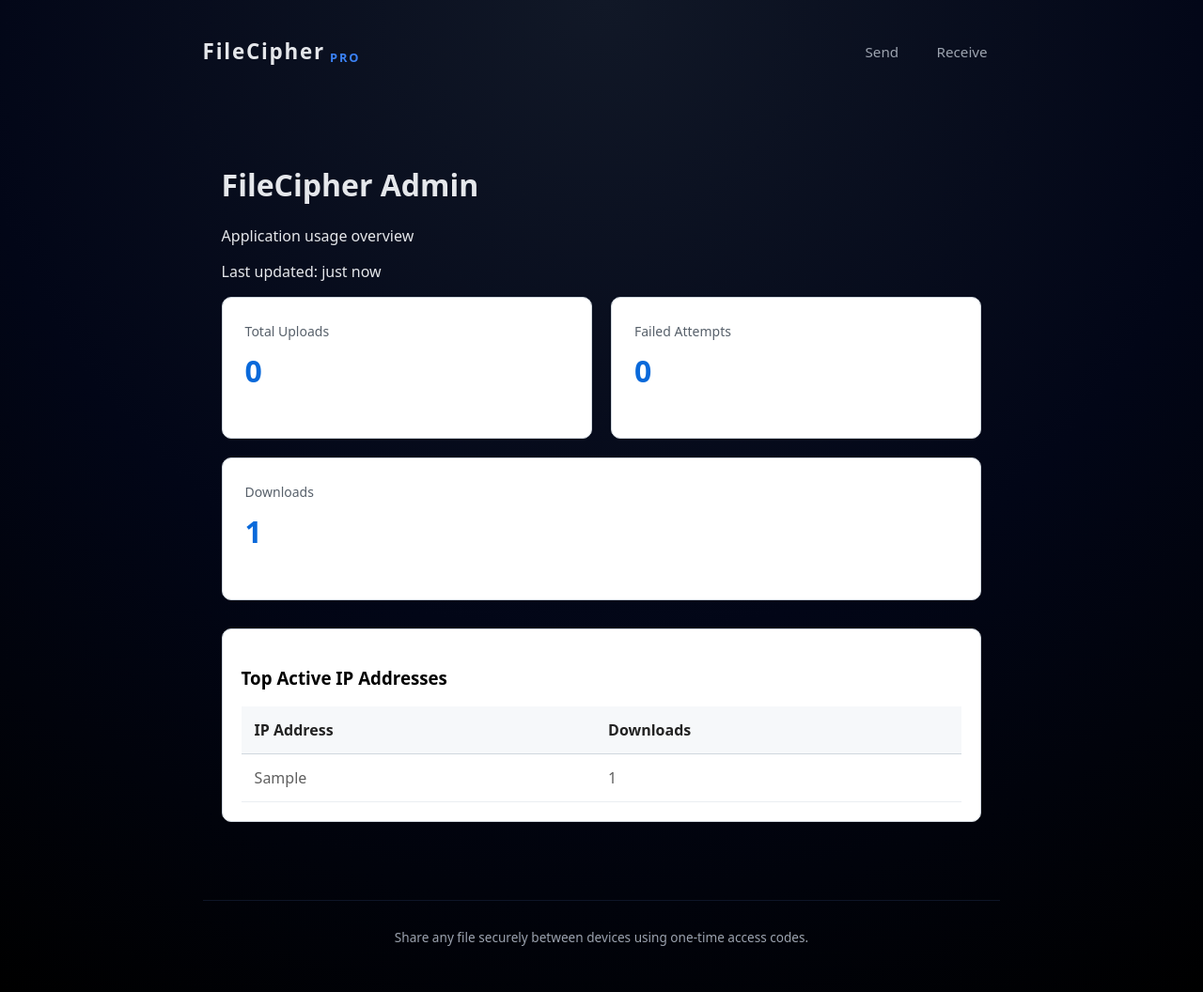
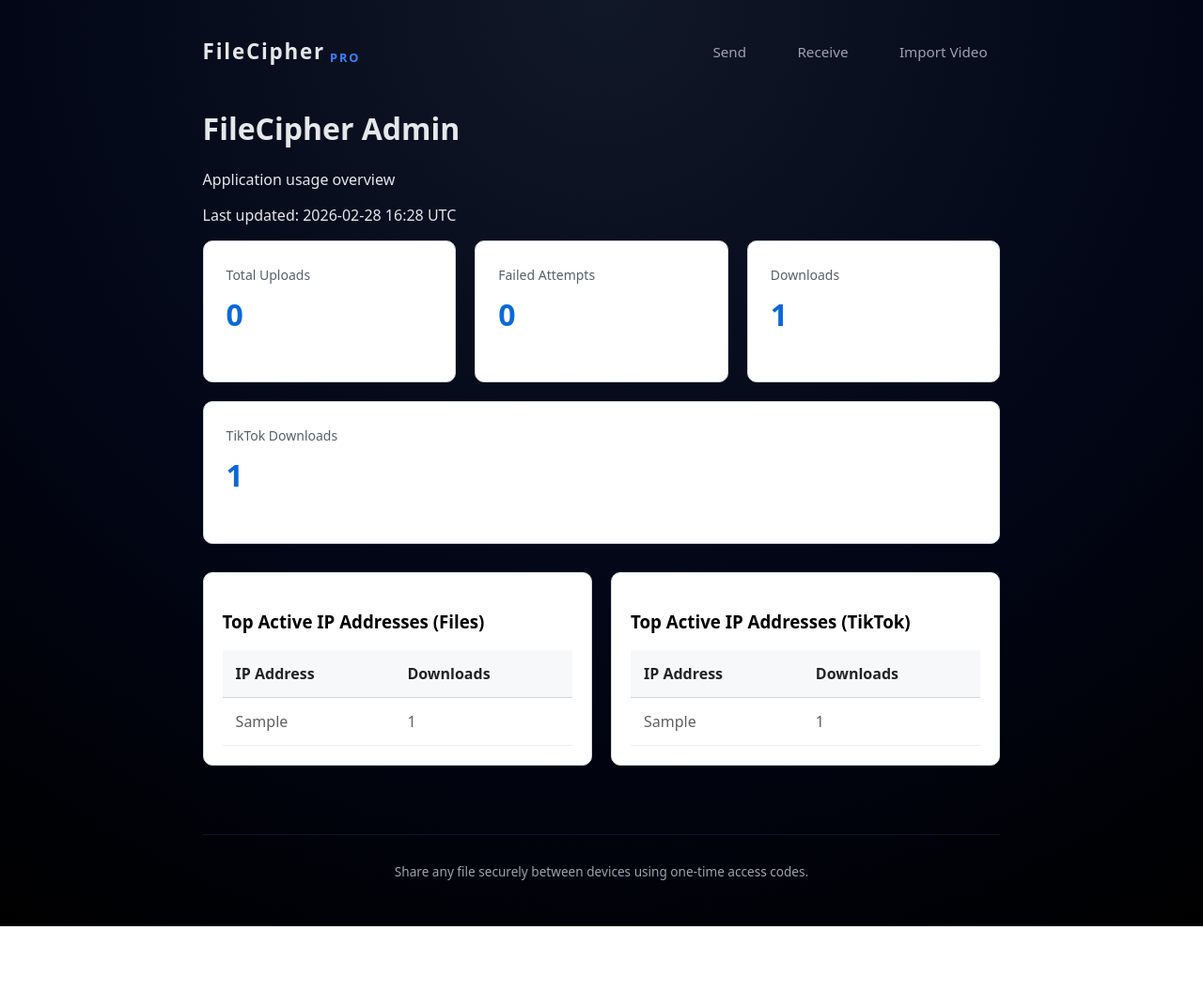
Before and after one commit to collinsmaiko/FileCipher, a Flask app: page /admin/stats in a window 1280 px wide. Shown: the whole page at 94% size. After the commit the page ends 986 px from the top, so only its background shows below. Run offline with Flask 3, Linux system fonts and the light colour scheme; tables that the repository leaves empty hold one stand-in row (values such as "Sample post"); data that the repository does not hold is empty.

Commit message:
Update admin dashboard: TikTok stats, IP tables flex layout, circular loader, and full CSS improvements

```diff
--- a/app.py
+++ b/app.py
@@ -1,13 +1,18 @@
 import os
 import sqlite3
 import secrets
+import yt_dlp
+import glob
+import threading
+import time
 import string
+import uuid
 from datetime import datetime, timedelta
 from io import BytesIO
 
 from flask import (
     Flask, render_template, request, redirect,
-    url_for, flash, send_file, abort
+    url_for, flash, send_file, abort, jsonify
 )
 from werkzeug.utils import secure_filename
 
@@ -413,6 +418,7 @@
     conn = get_db()
     cur = conn.cursor()
 
+    # Existing stats
     cur.execute("SELECT COUNT(*) FROM files")
     total_uploads = cur.fetchone()[0]
 
@@ -428,6 +434,16 @@
     """)
     top_ips = [(row["ip"], row["cnt"]) for row in cur.fetchall()]
 
+    # NEW: TikTok stats
+    cur.execute("SELECT COUNT(*) FROM tiktok_downloads")
+    total_tiktok_downloads = cur.fetchone()[0]
+
+    cur.execute("""
+        SELECT ip, COUNT(*) as cnt FROM tiktok_downloads
+        GROUP BY ip ORDER BY cnt DESC LIMIT 5
+    """)
+    top_tiktok_ips = [(row["ip"], row["cnt"]) for row in cur.fetchall()]
+
     conn.close()
 
     return render_template(
@@ -435,10 +451,168 @@
         total_uploads=total_uploads,
         total_attempts=total_attempts,
         total_downloads=total_downloads,
-        top_ips=top_ips
+        top_ips=top_ips,
+        total_tiktok_downloads=total_tiktok_downloads,
+        top_tiktok_ips=top_tiktok_ips,
+        now=datetime.utcnow().strftime("%Y-%m-%d %H:%M UTC")
     )
 
 
+DOWNLOAD_FOLDER = "downloads"
+os.makedirs(DOWNLOAD_FOLDER, exist_ok=True)
+
+# Store progress by a temporary key
+download_progress = {}
+download_files ={}
+
+
+def download_video_thread(video_url, download_id):
+    try:
+        ydl_opts = {
+            "outtmpl": os.path.join(DOWNLOAD_FOLDER, "%(title)s.%(ext)s"),
+            "format": "mp4",
+            "noplaylist": True,
+            "progress_hooks": [lambda d: download_progress.update({
+                download_id: int(d.get('downloaded_bytes',0)/max(1,d.get('total_bytes',1))*100)
+            }) if d['status']=='downloading' else download_progress.update({download_id:100})],
+            "force_generic_extractor": True
+        }
+        with yt_dlp.YoutubeDL(ydl_opts) as ydl:
+            info = ydl.extract_info(video_url, download=True)
+            filename = ydl.prepare_filename(info)
+            download_files[download_id] = filename
+    except Exception as e:
+        download_progress[download_id] = -1  # error
+
+
+
+@app.route("/start_import", methods=["POST"])
+def start_import():
+    video_url = request.form.get("video_url")
+    if not video_url:
+        return jsonify({"error":"No URL"}),400
+
+    download_id = str(uuid.uuid4())
+    download_progress[download_id] = 0
+    threading.Thread(target=download_video_thread, args=(video_url, download_id)).start()
+    return jsonify({"download_id": download_id})
+
+@app.route("/progress/<download_id>")
+def progress(download_id):
+    percent = download_progress.get(download_id, 0)
+    return jsonify({"percent": percent})
+
+@app.route("/download_file/<int:download_id>")
+def download_file(download_id):
+    """
+    Unified download route for:
+    1. Regular files stored in `download_files` dict or DB
+    2. TikTok downloaded files tracked in `tiktok_download_temp`
+    """
+    ip = request.remote_addr or "unknown"
+
+    # ----------- Check regular files first -----------
+    path = download_files.get(str(download_id))  # make sure key is string if using dict
+    if path:
+        return send_file(path, as_attachment=True)
+
+    # ----------- Check TikTok downloads -----------
+    conn = get_db()
+    cur = conn.cursor()
+    cur.execute(
+        "SELECT video_url, local_path FROM tiktok_download_temp WHERE id = ?",
+        (download_id,)
+    )
+    row = cur.fetchone()
+
+    if not row:
+        conn.close()
+        abort(404, description="File or video not found.")
+
+    video_url, local_path = row["video_url"], row["local_path"]
+
+    # Log TikTok download
+    cur.execute(
+        "INSERT INTO tiktok_downloads (video_url, ip) VALUES (?, ?)",
+        (video_url, ip)
+    )
+    conn.commit()
+    conn.close()
+
+    return send_file(local_path, as_attachment=True)
+
+
+@app.route("/import", methods=["GET", "POST"])
+def import_video():
+    if request.method == "POST":
+        video_url = request.form.get("video_url", "").strip()
+        if not video_url:
+            return render_template("import_video.html", error="Please enter a valid TikTok link.")
+
+        # Strip query parameters
+        from urllib.parse import urlparse
+        parsed = urlparse(video_url)
+        video_url = f"{parsed.scheme}://{parsed.netloc}{parsed.path}"
+
+        # Unique ID for this download
+        download_id = str(uuid.uuid4())
+        download_progress[download_id] = 0
+
+        def progress_hook(d):
+            if d['status'] == 'downloading':
+                total_bytes = d.get('total_bytes') or d.get('total_bytes_estimate')
+                downloaded = d.get('downloaded_bytes', 0)
+                if total_bytes:
+                    download_progress[download_id] = int(downloaded / total_bytes * 100)
+            elif d['status'] == 'finished':
+                download_progress[download_id] = 100
+
+        ydl_opts = {
+            "outtmpl": os.path.join(DOWNLOAD_FOLDER, "%(title)s.%(ext)s"),
+            "format": "mp4",
+            "noplaylist": True,
+            "http_chunk_size": 0,
+            "compat_opts": ["no-keep-fragments"],
+            "force_generic_extractor": True,
+            "progress_hooks": [progress_hook]
+        }
+
+        # Run yt-dlp synchronously (for demo) — in production use background thread
+        try:
+            with yt_dlp.YoutubeDL(ydl_opts) as ydl:
+                info = ydl.extract_info(video_url, download=True)
+                filename = ydl.prepare_filename(info)
+        except Exception as e:
+            return render_template("import_video.html", error=f"Failed to download video. {e}")
+
+        # Once done, serve file
+        return send_file(filename, as_attachment=True)
+
+    return render_template("import_video.html")
+
+def cleanup_downloads():
+    now = time.time()
+    for f in glob.glob("downloads/*"):
+        if os.stat(f).st_mtime < now - 3600:  # older than 1 hour
+            os.remove(f)
+
+
+def create_tiktok_downloads_table():
+    conn = get_db()
+    cur = conn.cursor()
+    cur.execute("""
+        CREATE TABLE IF NOT EXISTS tiktok_downloads (
+            id INTEGER PRIMARY KEY AUTOINCREMENT,
+            video_url TEXT,
+            ip TEXT,
+            downloaded_at TIMESTAMP DEFAULT CURRENT_TIMESTAMP
+        )
+    """)
+    conn.commit()
+    conn.close()
+
+# Call it once at startup
+create_tiktok_downloads_table()
 
 if __name__ == "__main__":
-    app.run(host="0.0.0.0", port=5000, debug=False)
+    app.run(host="0.0.0.0", port=5000, debug=tuple)
--- a/static/css/main.css
+++ b/static/css/main.css
@@ -18,15 +18,10 @@
 
 *,
 *::before,
-*::after {
-    box-sizing: border-box;
-}
+*::after { box-sizing: border-box; }
 
 html,
-body {
-    margin: 0;
-    padding: 0;
-}
+body { margin: 0; padding: 0; }
 
 body {
     font-family: system-ui, -apple-system, BlinkMacSystemFont, "SF Pro Text",
@@ -36,6 +31,9 @@
     min-height: 100vh;
 }
 
+/* ====================
+Shell / layout
+==================== */
 .shell {
     max-width: 900px;
     margin: 0 auto;
@@ -46,6 +44,9 @@
     gap: 1.4rem;
 }
 
+/* ====================
+Top nav
+==================== */
 .top-nav {
     display: flex;
     justify-content: space-between;
@@ -72,6 +73,7 @@
 .nav-links {
     display: flex;
     align-items: center;
+    gap: 14px;
 }
 
 .nav-links a {
@@ -91,6 +93,9 @@
     background: rgba(15, 23, 42, 0.95);
 }
 
+/* ====================
+Flash messages
+==================== */
 .flash {
     padding: 0.85rem 1rem;
     border-radius: var(--radius-md);
@@ -100,13 +105,14 @@
     font-size: 0.9rem;
 }
 
+/* ====================
+Main content
+==================== */
 .main {
     flex: 1;
     display: flex;
     align-items: center;
-    /* vertical center */
     justify-content: center;
-    /* horizontal center */
 }
 
 .card {
@@ -133,15 +139,9 @@
     pointer-events: none;
 }
 
-.card>* {
-    position: relative;
-    z-index: 1;
-}
+.card>* { position: relative; z-index: 1; }
 
-.card h1 {
-    margin: 0 0 0.4rem;
-    font-size: 1.6rem;
-}
+.card h1 { margin: 0 0 0.4rem; font-size: 1.6rem; }
 
 .sub {
     margin: 0 0 1.4rem;
@@ -149,19 +149,13 @@
     color: var(--text-soft);
 }
 
-.form {
-    display: flex;
-    flex-direction: column;
-    gap: 1rem;
-}
+.form { display: flex; flex-direction: column; gap: 1rem; }
 
-label {
-    font-size: 0.92rem;
-    color: var(--text-soft);
-}
+label { font-size: 0.92rem; color: var(--text-soft); }
 
 input[type="file"],
-input[type="text"] {
+input[type="text"],
+input[type="url"] {
     width: 100%;
     padding: 0.85rem 0.95rem;
     border-radius: var(--radius-md);
@@ -185,12 +179,14 @@
 }
 
 input[type="file"]:hover,
-input[type="text"]:hover {
+input[type="text"]:hover,
+input[type="url"]:hover {
     border-color: var(--accent);
 }
 
 input[type="file"]:focus,
-input[type="text"]:focus {
+input[type="text"]:focus,
+input[type="url"]:focus {
     border-color: var(--accent-strong);
     box-shadow: 0 0 0 1px rgba(59, 130, 246, 0.65);
 }
@@ -228,22 +224,11 @@
     border: 1px solid rgba(148, 163, 184, 0.8);
 }
 
-.btn-secondary:hover {
-    background: rgba(15, 23, 42, 1);
-}
+.btn-secondary:hover { background: rgba(15, 23, 42, 1); }
 
-.actions {
-    margin-top: 1.4rem;
-    display: flex;
-    flex-wrap: wrap;
-    gap: 0.8rem;
-}
+.actions { margin-top: 1.4rem; display: flex; flex-wrap: wrap; gap: 0.8rem; }
 
-.hint {
-    margin-top: 1.4rem;
-    font-size: 0.85rem;
-    color: var(--text-soft);
-}
+.hint { margin-top: 1.4rem; font-size: 0.85rem; color: var(--text-soft); }
 
 .file-info {
     display: flex;
@@ -253,9 +238,7 @@
     font-size: 0.95rem;
 }
 
-.file-info .label {
-    color: var(--text-soft);
-}
+.file-info .label { color: var(--text-soft); }
 
 .code-badge {
     font-family: ui-monospace, SFMono-Regular, Menlo, Monaco, Consolas;
@@ -294,49 +277,18 @@
     border-top: 1px solid rgba(15, 23, 42, 0.95);
 }
 
+/* ====================
+Mobile adjustments
+==================== */
 @media (max-width: 640px) {
-    .shell {
-        padding-inline: 1.2rem;
-        padding-top: 1.6rem;
-        padding-bottom: 1.6rem;
-    }
-
-    .card {
-        padding-inline: 1.5rem;
-    }
-
-    .nav-links a {
-        font-size: 0.85rem;
-    }
+    .shell { padding-inline: 1.2rem; padding-top: 1.6rem; padding-bottom: 1.6rem; }
+    .card { padding-inline: 1.5rem; }
+    .nav-links a { font-size: 0.85rem; }
 }
 
-
-
-
-
-/* ===============================
-FileCipher Dashboard Styling
-=================================*/
-
-.admin-wrapper {
-    max-width: 1100px;
-    margin: 40px auto;
-    padding: 20px;
-}
-
-.page-title {
-    font-size: 28px;
-    font-weight: 600;
-    color: #24292f;
-}
-
-.page-subtitle {
-    color: #57606a;
-    margin-bottom: 30px;
-}
-
-/* ===== Stats Layout ===== */
-
+/* ====================
+Dashboard Styles
+==================== */
 .stats-grid {
     display: flex;
     gap: 20px;
@@ -344,7 +296,6 @@
     margin-bottom: 30px;
 }
 
-/* Cards */
 .stat-box {
     flex: 1;
     min-width: 260px;
@@ -360,18 +311,8 @@
     box-shadow: 0 8px 20px rgba(0,0,0,0.06);
 }
 
-.stat-label {
-    font-size: 14px;
-    color: #57606a;
-}
-
-.stat-box h2 {
-    margin-top: 10px;
-    font-size: 32px;
-    color: #0969da;
-}
-
-/* ===== Table ===== */
+.stat-label { font-size: 14px; color: #57606a; }
+.stat-box h2 { margin-top: 10px; font-size: 32px; color: #0969da; }
 
 .admin-card {
     background: white;
@@ -379,11 +320,10 @@
     border-radius: 10px;
     padding: 20px;
     overflow-x: auto;
+    margin-bottom: 20px;
 }
 
-.admin-card h3 {
-    color: black;
-}
+.admin-card h3 { color: black; }
 
 .stats-table {
     width: 100%;
@@ -405,28 +345,74 @@
     color: rgb(96, 96, 96);
 }
 
-.stats-table tr:hover {
-    background: #f6f8fa;
+.stats-table tr:hover { background: #f6f8fa; }
+
+/* ====================
+Top IPs flex container
+==================== */
+.top-ips-container {
+    display: flex;
+    gap: 20px;
+    flex-wrap: wrap;
+    margin-bottom: 30px;
 }
 
-/* ===== Mobile ===== */
+.top-ips-container .admin-card {
+    flex: 1;
+    min-width: 300px;
+}
 
+/* ====================
+Mobile flex adjustments
+==================== */
 @media (max-width: 768px) {
+    .stats-grid { flex-direction: column; }
+    .stat-box { width: 100%; }
+    .top-ips-container { flex-direction: column; }
+    .top-ips-container .admin-card { width: 100%; }
+}
 
-    .stats-grid {
-        flex-direction: column;
-    }
+/* ====================
+Circular Centered Loader
+==================== */
+#loader {
+    position: fixed;
+    top: 0;
+    left: 0;
+    width: 100%;
+    height: 100%;
+    background: rgba(0,0,0,0.65);
+    display: flex;
+    align-items: center;
+    justify-content: center;
+    z-index: 9999;
+}
 
-    .stat-box {
-        width: 100%;
-    }
+.circle-loader {
+    position: relative;
+    width: 140px;
+    height: 140px;
+}
 
-    .page-title {
-        text-align: center;
-        font-size: 24px;
-    }
+.progress-ring {
+    transform: rotate(-90deg);
+}
 
-    .page-subtitle {
-        text-align: center;
-    }
+.progress-ring__circle {
+    transition: 0.35s stroke-dashoffset;
+    transform: rotate(0deg);
+    transform-origin: 50% 50%;
+    stroke-linecap: round;
 }
+
+.percent-text {
+    position: absolute;
+    top: 50%;
+    left: 50%;
+    transform: translate(-50%, -50%);
+    color: var(--accent);
+    font-size: 1.4rem;
+    font-weight: 700;
+    letter-spacing: 0.5px;
+    user-select: none;
+}
--- a/templates/admin_stats.html
+++ b/templates/admin_stats.html
@@ -3,14 +3,15 @@
 {% block content %}
 <div class="admin-wrapper">
 
+    <!-- ================== Header ================== -->
     <div class="admin-header">
         <h1>FileCipher Admin</h1>
         <p class="admin-subtitle">Application usage overview</p>
-        <p class="admin-update">Last updated: {{ now | default("just now") }}</p> <!-- Small update -->
+        <p class="admin-update">Last updated: {{ now | default("just now") }}</p>
     </div>
 
+    <!-- ================== Stats Cards ================== -->
     <div class="stats-grid">
-
         <div class="stat-box">
             <span class="stat-label">Total Uploads</span>
             <h2>{{ total_uploads }}</h2>
@@ -26,11 +27,17 @@
             <h2>{{ total_downloads }}</h2>
         </div>
 
+        <div class="stat-box">
+            <span class="stat-label">TikTok Downloads</span>
+            <h2>{{ total_tiktok_downloads }}</h2>
+        </div>
     </div>
 
+    <!-- ================== Top IPs Tables (Flex Container) ================== -->
+    <div class="top-ips-container">
+        <!-- Files IPs -->
         <div class="admin-card">
-        <h3>Top Active IP Addresses</h3>
-
+            <h3>Top Active IP Addresses (Files)</h3>
             <table class="stats-table">
                 <thead>
                     <tr>
@@ -49,5 +56,27 @@
             </table>
         </div>
 
+        <!-- TikTok IPs -->
+        <div class="admin-card">
+            <h3>Top Active IP Addresses (TikTok)</h3>
+            <table class="stats-table">
+                <thead>
+                    <tr>
+                        <th>IP Address</th>
+                        <th>Downloads</th>
+                    </tr>
+                </thead>
+                <tbody>
+                    {% for ip, count in top_tiktok_ips %}
+                    <tr>
+                        <td>{{ ip }}</td>
+                        <td>{{ count }}</td>
+                    </tr>
+                    {% endfor %}
+                </tbody>
+            </table>
+        </div>
+    </div>
+
 </div>
 {% endblock %}
--- a/templates/base.html
+++ b/templates/base.html
@@ -15,6 +15,7 @@
             <nav class="nav-links">
                 <a href="{{ url_for('index') }}">Send</a>
                 <a href="{{ url_for('receive') }}">Receive</a>
+                <a href="{{ url_for('import_video') }}" class="import-btn">Import Video</a>
             </nav>
         </header>
 
```
Also changed, not shown: templates/import_video.html (added, +90 -0 lines). Lines whose indentation alone changed are shown as unchanged.
